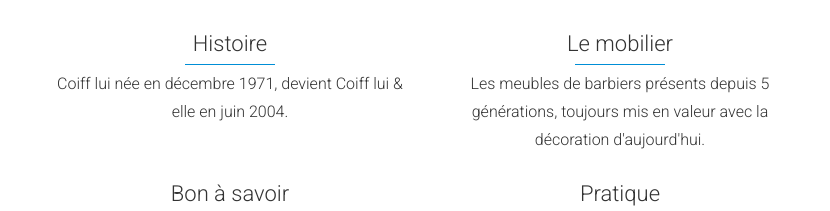
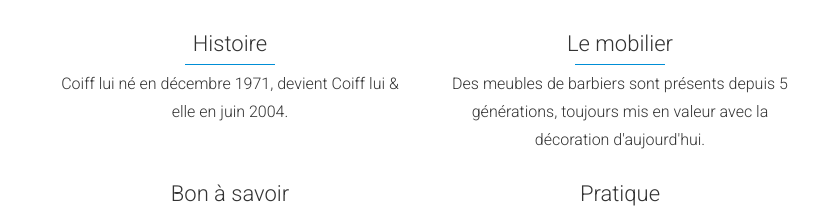
Before and after one commit to sachapuc/coifflui-elle, a plain HTML site: page index.html in a window 1280 px wide. Shown: the part 2186-2397 px from the top of the page, 20-850 px from the left. Drawn offline with nearby package versions, Linux system fonts and the light colour scheme.

Commit message:
Update index.html

```diff
--- a/index.html
+++ b/index.html
@@ -43,7 +43,7 @@
 				<div class="row text-center">
 					<div class="col-md-8">
 						<h1 class="white-text">Coiff Lui & Elle</h1>
-						<h5 class="white-text">Coiffure mixte</h5>
+						<h5 class="white-text">Coiffure Lui & Elle</h5>
 						<h5 class="white-text">Montluçon 03100</h5>
 						<h5 class="white-text"> &#x2706; 04 70 05 11 60</h5>
 						<div id="countdown" class="white-text"></div>
@@ -129,7 +129,7 @@
 
 						<h3>Histoire</h3>
 						<div class="colored-line-small-center"></div>
-						<p>Coiff lui née en décembre 1971, devient Coiff lui & elle en juin 2004.</p>
+						<p>Coiff lui né en décembre 1971, devient Coiff lui & elle en juin 2004.</p>
 
 					</div>
 
@@ -138,7 +138,7 @@
 						<h3> Le mobilier </h3>
 						<div class="colored-line-small-center"></div>
 
-						<p>Les meubles de barbiers présents depuis 5 générations, toujours mis en valeur avec la décoration d'aujourd'hui.</p>
+						<p>Des meubles de barbiers sont présents depuis 5 générations, toujours mis en valeur avec la décoration d'aujourd'hui.</p>
 
 					</div>
 
```
